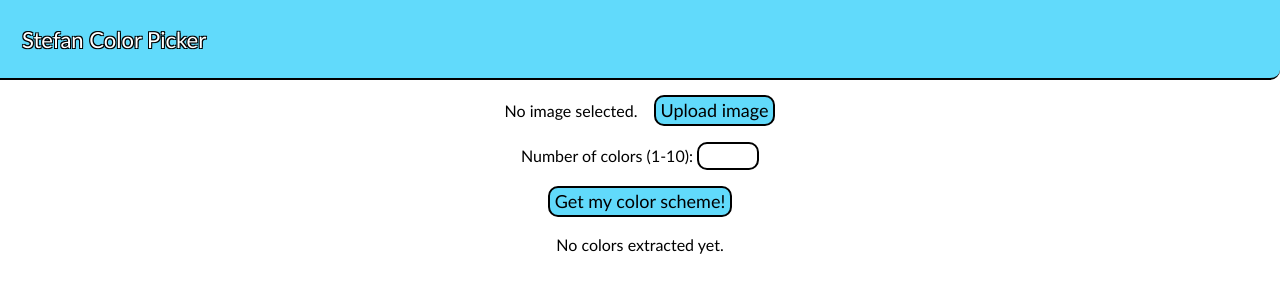
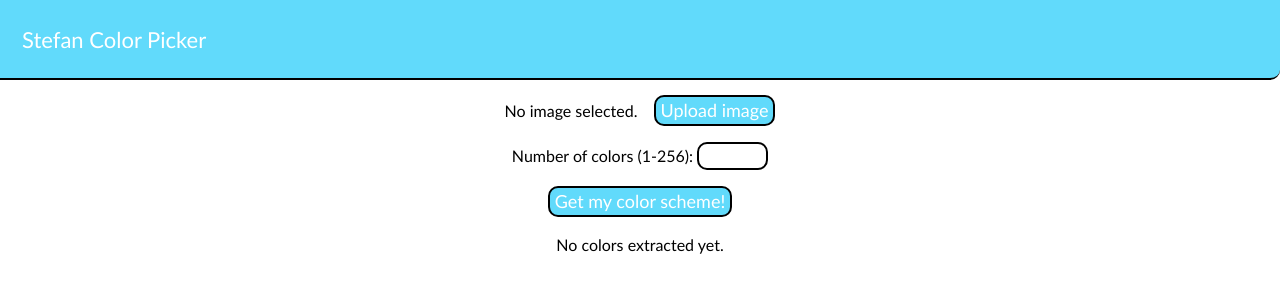
Before and after one commit to StefanBadiu/color-scheme, a React (Create React App) app in the folder frontend/: page / in a window 1280 px wide. Shown: the top 300 px of the page. Built offline with nearby package versions, Linux system fonts and the light colour scheme.

Commit message:
button+header text color changes (black/white) depending on background color

```diff
--- a/frontend/src/App.css
+++ b/frontend/src/App.css
@@ -4,10 +4,13 @@
 
 :root {
   --main-color: #61dafb;
+  --bg-text-color: #000000;
 }
 
 .header {
   background-color: var(--main-color);
+  transition: background-color 0.2s ease;
+
   min-height: 10vh;
   display: flex;
   flex-direction: column;
@@ -16,10 +19,9 @@
 
   /* Font */
   font-size: calc(6px + 2vmin);
-  color: white;
+  color: var(--bg-text-color);
   text-align: left;
   font-family: 'Trebuchet MS', sans-serif;
-  text-shadow: -1px -1px 0 #000, 1px -1px 0 #000, -1px 1px 0 #000, 1px 1px 0 #000;
   text-indent: 1em;
 
   /* Border */
@@ -54,11 +56,13 @@
 
   padding: 0px 5px;
 
+  color: var(--bg-text-color);
+
   transition: background-color 0.2s ease;
 }
 
 .button:hover {
-  background-color: #0000ff;
+  background-color: #00ccff;
   color: #fff;
 
   transition: background-color 0.2s ease;
--- a/frontend/src/App.js
+++ b/frontend/src/App.js
@@ -15,6 +15,14 @@ function hexToRGB(h) {
   }
 
   return "rgb("+ +r + "," + +g + "," + +b + ")";
+}
+
+function rgbStringToArray(rgb) {
+  const values = rgb.match(/(\d+)/g); // Extract numbers
+  if (!values || values.length !== 3) {
+    return null; // Or handle invalid input as needed
+  }
+  return values.map(Number); // Convert strings to numbers
 }
 
 function App() {
@@ -44,6 +52,15 @@ function App() {
     const root = document.documentElement;
     root.style.setProperty('--main-color', "" + mainColor + "");
     console.log("Main color is now: " + mainColor);
+
+    const text = rgbStringToArray(mainColor);
+    let textColor = null;
+    if (text) {
+      const [r, g, b] = text;
+      const brightness = (r * 0.299 + g * 0.587 + b * 0.114);
+      textColor = brightness > 186 ? "black" : "white";
+    }
+    root.style.setProperty('--bg-text-color', "" + textColor + "");
   }, [mainColor]);
 
   const handleButtonClick = () => {
@@ -101,6 +118,7 @@ function App() {
       const data = await response.json();
       setColors(data);
       console.log("Color Scheme:", data);
+
       let mainColor = data.message[0][0];
       setMainColor(`rgb${mainColor}`);
     } catch (err) {
@@ -143,8 +161,8 @@ function App() {
         </button>
       </div>
       <div>
-        <label for="colors">Number of colors (1-10): </label>
-        <input className="border" type="number" id="colors" name="colors" min="1" max="10" />
+        <label for="colors">Number of colors (1-256): </label>
+        <input className="border" type="number" id="colors" name="colors" min="1" max="256" />
       </div>
       <button className="button" type="button" onClick={colorScheme}>
         Get my color scheme!
```
